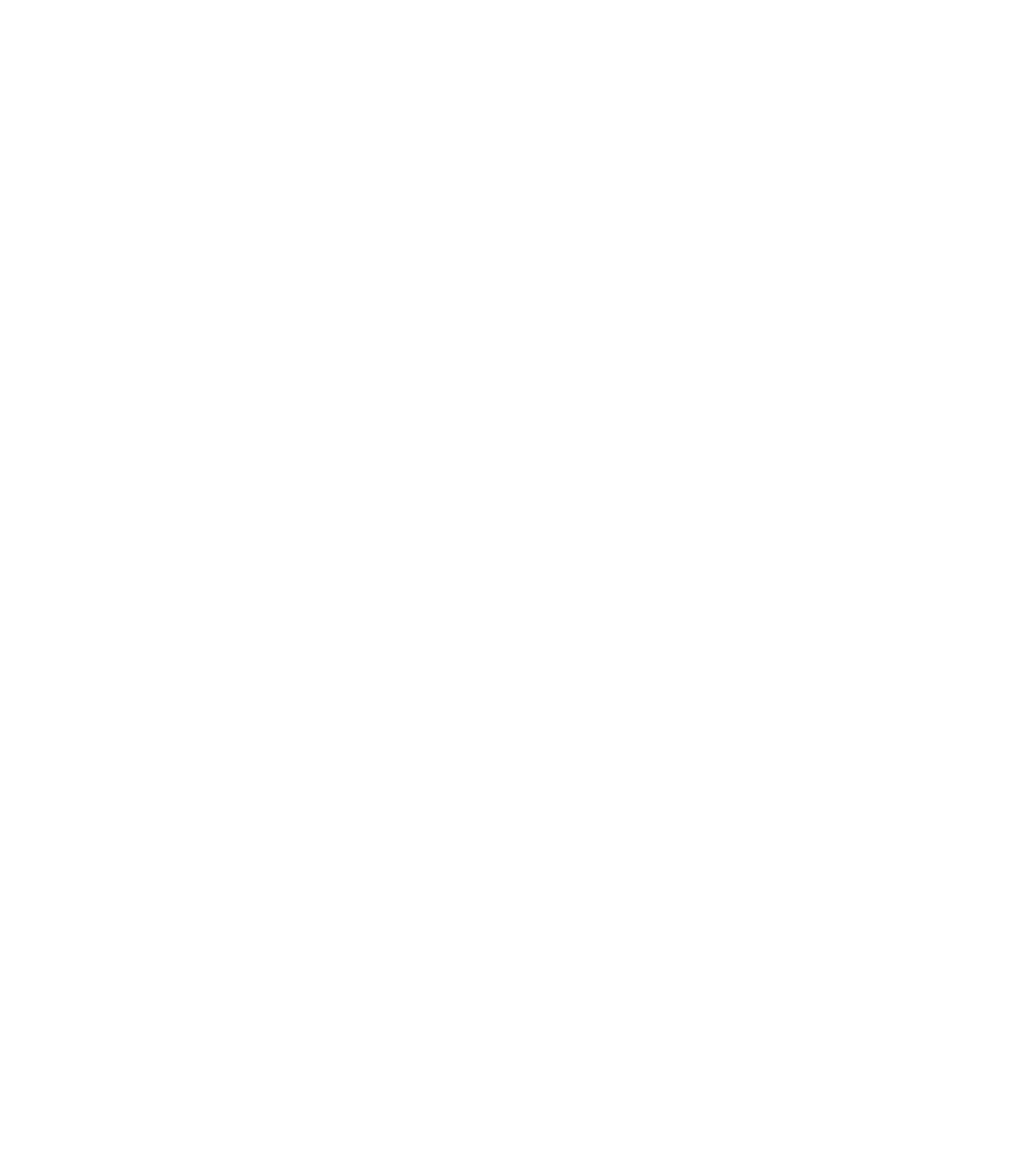
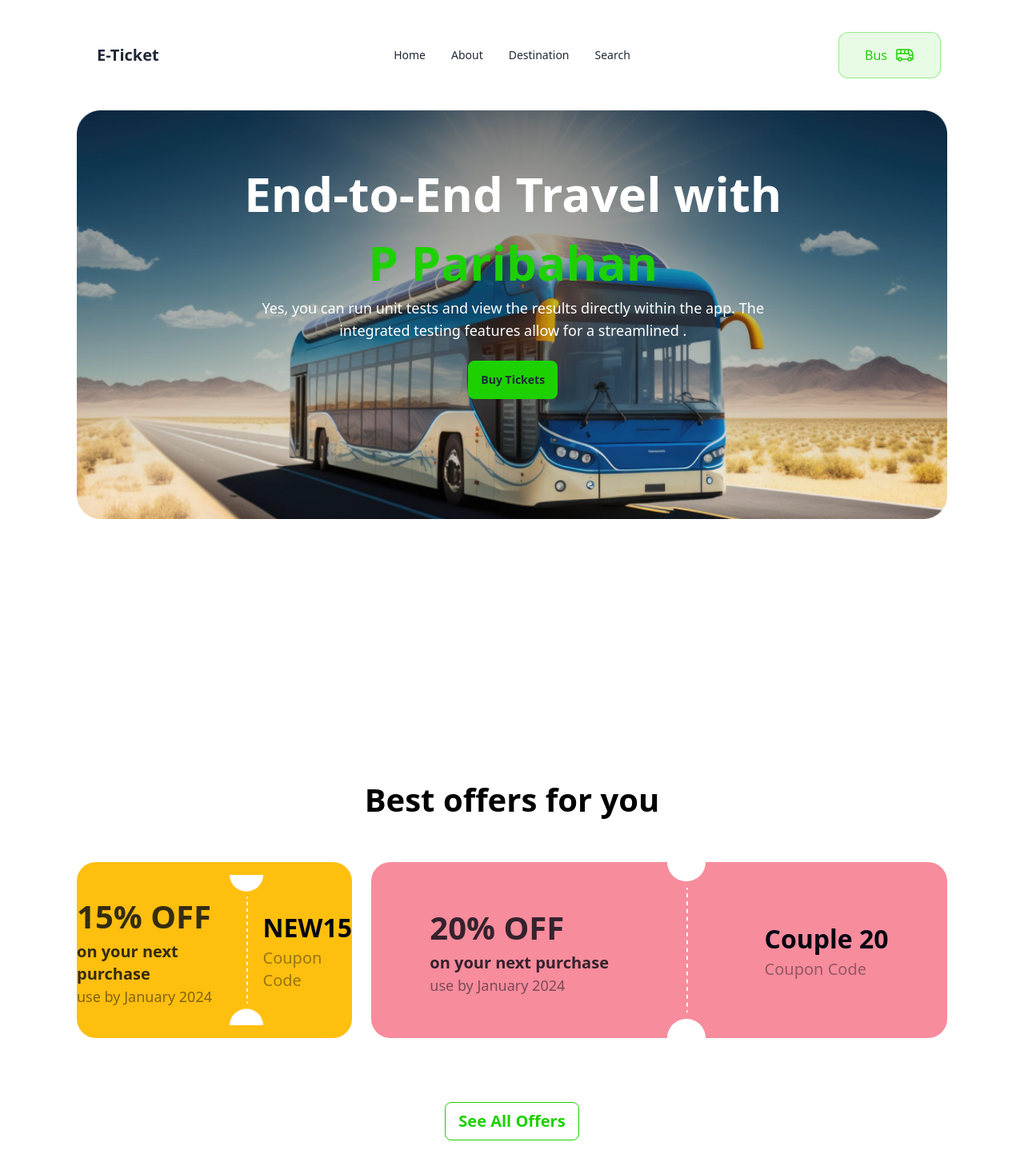
Before and after one commit to Hussain-Shamim/Assignment-05-Using-JS, a plain HTML site: page index.html in a window 1280 px wide. Shown: the whole page at 80% size. Before the commit the page ends 800 px from the top, so only its background shows below. Drawn offline with nearby package versions, Linux system fonts and the light colour scheme.

Commit message:
nav,banner,best offer section added

```diff
--- a/index.html
+++ b/index.html
@@ -6,8 +6,117 @@
     <title>Bus Services</title>
     <link href="https://cdn.jsdelivr.net/npm/daisyui@3.9.4/dist/full.css" rel="stylesheet" type="text/css" />
     <script src="https://cdn.tailwindcss.com"></script>
+    <link rel="preconnect" href="https://fonts.googleapis.com">
+    <link rel="preconnect" href="https://fonts.gstatic.com" crossorigin>
+    <link href="https://fonts.googleapis.com/css2?family=Inter:wght@100..900&family=Raleway:ital,wght@0,100..900;1,100..900&display=swap" rel="stylesheet">
+    <style>
+        /* *{
+            font-family: "Inter";
+        } */
+    </style>
 </head>
 <body>
+    <header class="container mx-auto px-4 lg:px-24 pt-4 lg:pt-8 ">
+        <nav>
+            <div class="navbar bg-base-100">
+                <div class="navbar-start">
+                  <div class="dropdown">
+                    <label tabindex="0" class="btn btn-ghost lg:hidden">
+                      <svg xmlns="http://www.w3.org/2000/svg" class="h-5 w-5" fill="none" viewBox="0 0 24 24" stroke="currentColor"><path stroke-linecap="round" stroke-linejoin="round" stroke-width="2" d="M4 6h16M4 12h8m-8 6h16" /></svg>
+                    </label>
+                    <ul tabindex="0" class="menu menu-sm dropdown-content mt-3 z-[1] p-2 shadow bg-base-100 rounded-box w-52">
+                      <li><a>Home</a></li>
+                      <li><a>About</a></li>
+                      <li><a>Destination</a></li>
+                      <li><a>Search</a></li>
+                    </ul>
+                  </div>
+                  <a class="btn btn-ghost normal-case text-xl">E-Ticket</a>
+                </div>
+                <div class="navbar-center hidden lg:flex">
+                  <ul class="menu menu-horizontal px-1">
+                    <li><a>Home</a></li>
+                    <li><a>About</a></li>
+                    <li><a>Destination</a></li>
+                    <li><a>Search</a></li>
+                  </ul>
+                </div>
+                <div class="navbar-end">
+                  <div class="flex gap-[10px]  border border-[#1dd10066] bg-[#1dd1001a] px-8 py-4 rounded-xl">
+                    <div>
+                        <h3 class="text-[#1DD100]">Bus</h3>
+                    </div>
+                    <div>
+                        <img src="images/bus-icon.png" alt="">
+                    </div>
+                  </div>
 
+                </div>
+            </div>
+        </nav>
+
+        <!-- Banner section start here -->
+        <div class="mt-8 h-[100vh] relative">
+          <img src="images/banner.png" alt="">
+          <div class="absolute translate-x-3 -translate-y-[450px] text-center">
+            <h1 class="text-white mx-auto font-extrabold text-6xl w-2/3 leading-[86px]">End-to-End Travel with <span class="text-[#1DD100]">P Paribahan</span></h1>
+            <p class="mx-auto text-white text-lg font-normal pb-6 w-[60%]">
+              Yes, you can run unit tests and view the results directly within the app. The integrated testing features allow for a streamlined .
+            </p>
+            <button class="btn normal-case bg-[#1DD100] border-0"> Buy Tickets</button>
+          </div>
+      </div>
+    </header>
+    <main>
+      <!-- best offers start here -->
+      <section class="container mx-auto px-4 lg:px-24 pt-4 lg:pt-8 ">
+        <h1 class="text-black text-[40px] font-bold text-center">Best offers for you</h1>
+        <div class="pt-12 flex justify-evenly gap-6">
+          <div class="bg-[#FFBF0F] flex items-center w-[90vh] rounded-3xl">
+            <div class=" mx-auto">
+              <h3 class="text-[#030712cc] text-[40px] font-black">15% OFF</h3>
+              <p class="text-[#030712cc] text-xl font-semibold">on your next purchase</p>
+              <p class="text-[#03071280] text-lg font-medium">use by January 2024</p>
+            </div>
+            <div>
+              <img src="images/cupon-devider.png" alt="">
+            </div>
+            <div class=" mx-auto">
+              <h3 class="text-[#030712] text-[32px] font-bold">NEW15</h3>
+              <p class="text-[#03071266] text-xl font-medium">Coupon Code</p>
+            </div>
+
+          </div>
+          <div>
+            <div class="bg-[#F78C9C] flex items-center w-[90vh] rounded-3xl">
+              <div class=" mx-auto">
+                <h3 class="text-[#030712cc] text-[40px] font-black">20% OFF</h3>
+                <p class="text-[#030712cc] text-xl font-semibold">on your next purchase</p>
+                <p class="text-[#03071280] text-lg font-medium">use by January 2024</p>
+              </div>
+              <div>
+                <img src="images/cupon-devider.png" alt="">
+              </div>
+              <div class=" mx-auto">
+                <h3 class="text-[#030712] text-[32px] font-bold">Couple 20</h3>
+                <p class="text-[#03071266] text-xl font-medium">Coupon Code</p>
+              </div>
+
+            </div>
+          </div>
+        </div>
+        <div class=" pt-20 text-center">
+          <button class="btn bg-white text-[#1DD100] text-xl font-bold normal-case border-[#1DD100]">See All Offers</button>
+        </div>
+      </section>
+
+      <!-- P.H paribahan section start here -->
+      <section class="container mx-auto px-4 lg:px-24 pt-4 lg:pt-8 ">
+
+      </section>
+    </main>
+    <footer>
+
+    </footer>
 </body>
 </html>
```
